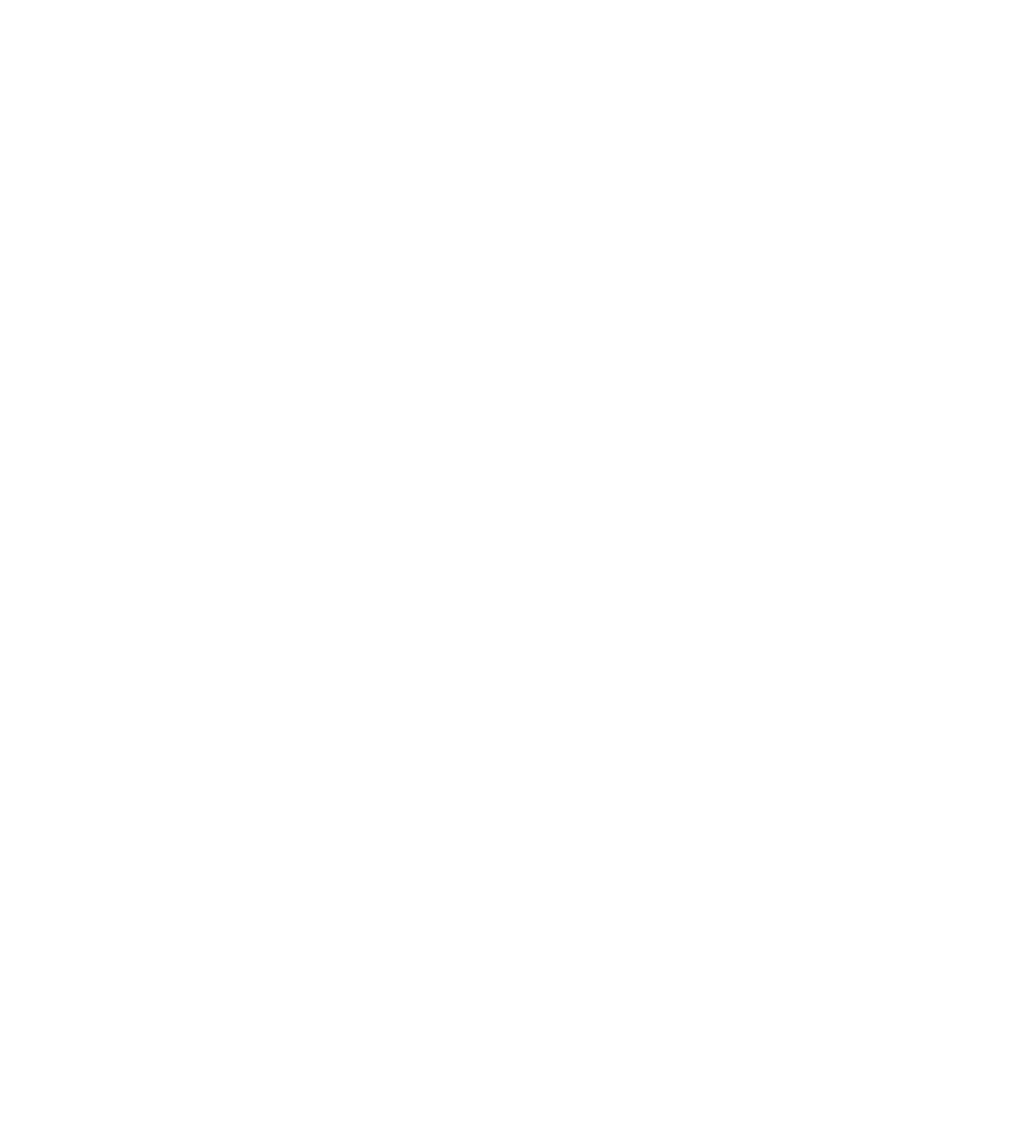
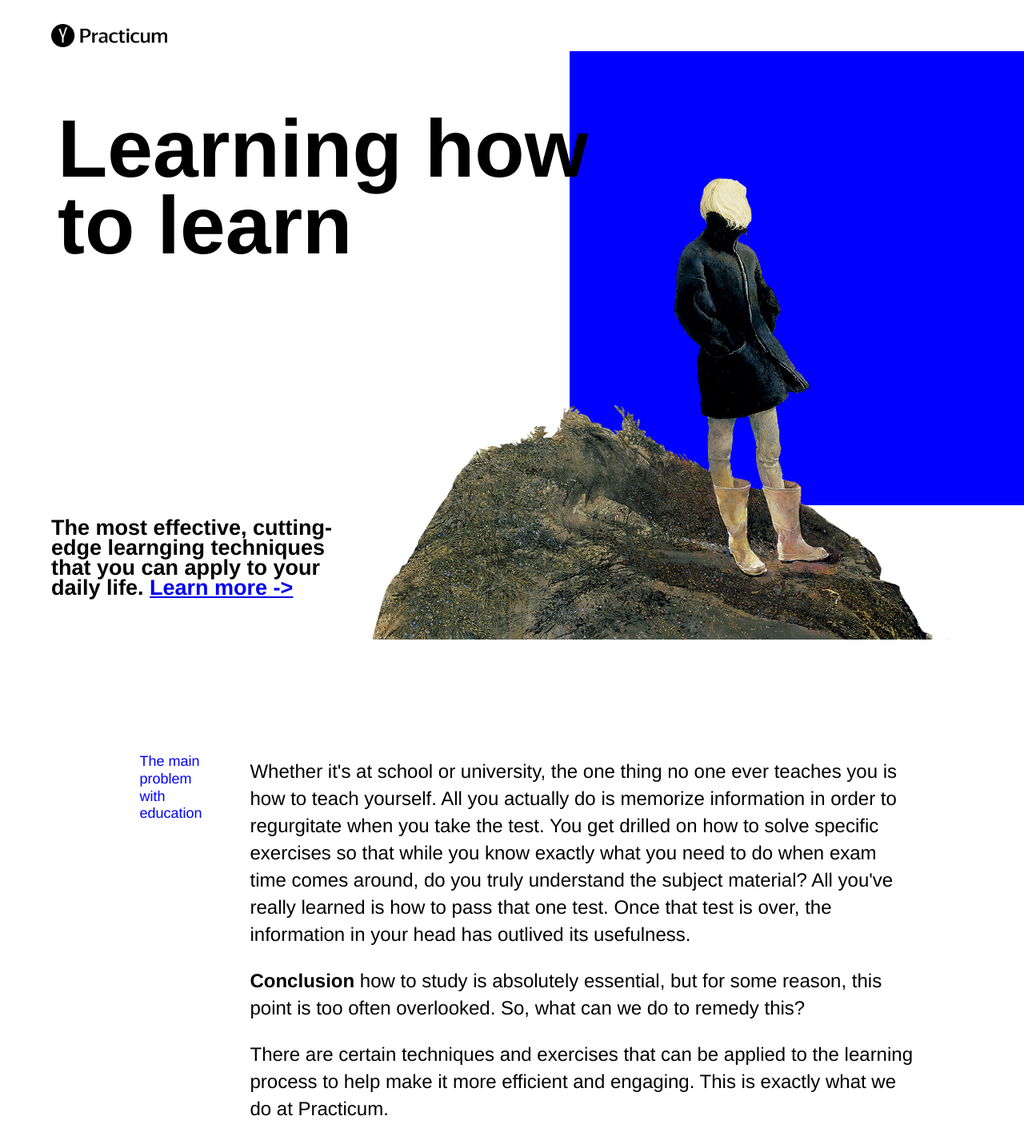
Before and after one commit to iceicery/web_project_1, a plain HTML site: page index.html in a window 1280 px wide. Shown: the whole page at 80% size. Before the commit the page ends 800 px from the top, so only its background shows below. Drawn offline with Linux system fonts and the light colour scheme.

Commit message:
Add code for section heading and description

```diff
--- a/index.html
+++ b/index.html
@@ -2,16 +2,35 @@
 <html lang="en">
 <head>
     <meta charset="UTF-8">
+    <link rel="stylesheet" href="./styles/style.css">
     <meta name="viewport" content="width=device-width, initial-scale=1.0">
     <title>Learning how to learn</title>
 </head>
 <body>
     <div class="page">
         <header class="header">
-
+            <div class="header__logo"></div>
+            <div><h1 class="header__title">Learning how to learn</h1></div>
+            <div class="header__text">
+                <h2>The most effective, cutting-edge learnging techniques that you can apply to your daily life.
+                    <a href="#">Learn more -></a>
+                </h2>
+            </div>
+            <div class="header__picture"></div>
+            <div class="header__background"></div>
         </header>
         <main class="content">
             <section class="description">
+                <div class="discription_two-columns">
+                    <div class="column-left"><ul class="discription__brief">The main problem with education</ul></div>
+                    <div class="conlumn-right discription__main-text">
+                        <ul class="discription__paragraph">Whether it's at school or university, the one thing no one ever teaches you is how to teach yourself. All you actually do is memorize information in order to regurgitate when you take the test. You get drilled on how to solve specific exercises so that while you know exactly what you need to do when exam time comes around, do you truly understand the subject material? All you've really learned is how to pass that one test. Once that test is over, the information in your head has outlived its usefulness.</ul>
+                        <ul class="discription__paragraph">
+                             <span style="font-weight:bold">Conclusion</span> how to study is absolutely essential, but for some reason, this point is too often overlooked. So, what can we do to remedy this?
+                        </ul>
+                        <ul class="discription__paragraph">There are certain techniques and exercises that can be applied to the learning process to help make it more efficient and engaging. This is exactly what we do at Practicum.</ul>
+                    </div>
+                </div>
             </section>
 
             <section class="digits">
--- a/styles/style.css
+++ b/styles/style.css
@@ -9,12 +9,122 @@
     font-family: 'Helvetica Neue', Arial, sans-serif;
 }
 
+/*div{
+    border-style: solid;
+    border-color:green;
+}*/
+
 .header {
     height: 100vh;
     min-height: 600px;
     max-height: 756px;
     /* parameters for the header section */
 }
+
+.header__logo{
+    position: absolute;
+    left:64px;
+    top:30px;
+
+    background-image: url(../images/logo.png);
+    background-size: contain;
+    background-repeat: no-repeat;
+    height: 31px;
+    width: 145px;
+}
+
+.header__title{
+    display: flex;
+    margin-left: 64px;
+    padding: 70px 0;
+
+    width:730px;
+
+    font-size: 102px;
+    line-height: 96px;
+    font-weight: bold;
+}
+
+.header__text{
+    position: absolute;
+    left:64px;
+    bottom:30px;
+
+    width:388px;
+
+    font-size: 18px;
+    line-height: 25px;
+    font-weight: normal;
+}
+
+.header__picture{
+    position: absolute;
+    bottom:0;
+    right:50px;
+    z-index:-1;
+
+    height:608px ;
+    width: 765px;
+
+    background-image: url(../images/on_the_edge.png);
+    background-size: contain;
+    background-repeat: no-repeat;
+}
+
+.header__background{
+    position: absolute;
+    top:64px;
+    right:0;
+    z-index:-2;
+
+    height:568px;
+    width:568px;
+    background-color: blue;
+}
+
+.description{
+    height:100vh;
+    min-height: 600px;
+
+}
+
+.discription_two-columns{
+    width: 80%;
+    margin-right: auto;
+    margin-left: auto;
+    margin-top: 100px;
+    margin-bottom: 100px;
+    display: flex;
+}
+
+.column-left{
+    width:175px;
+    margin-right: 20px;
+}
+.column-right{
+    width: 80%;
+    min-width: 784px;
+}
+
+.discription__brief{
+    text-align: left;
+    line-height: 1.2;
+    font-size: 18px;
+    font-weight: normal;
+    color:blue;
+}
+
+.discription__main-text{
+    line-height: 34px;
+    font-size: 24px;
+    font-weight: normal;
+}
+
+.discription__paragragh{
+    margin-top: 0;
+    margin-bottom: 0;
+}
+
 
 /* here we have two examples of selectors in order to remind you how to set styles for elements */
 .header__square-pic {
```
